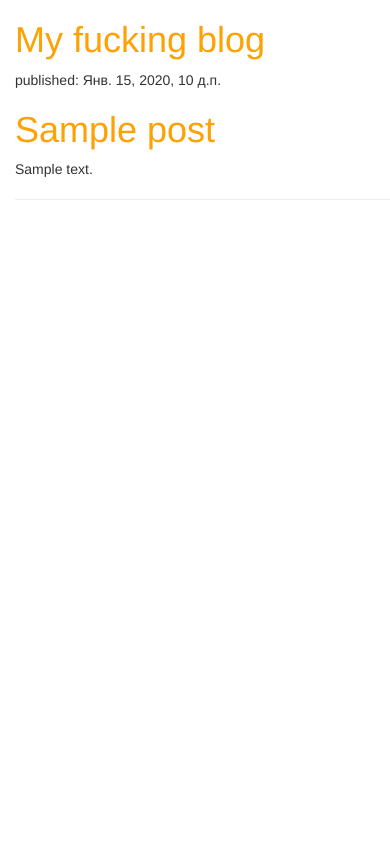
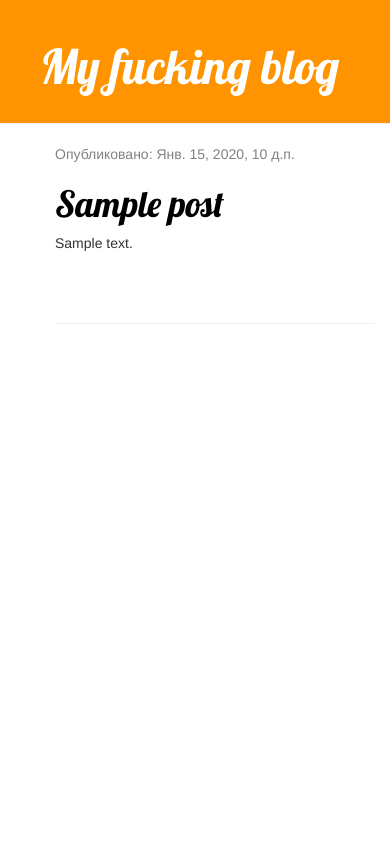
Before and after one commit to gtsyrfa/my-first-blog, a Django app: template blog/templates/blog/post_list.html in a window 390 px wide. Run offline with Django 3.2, Linux system fonts and the light colour scheme; the template is opened without the code that fills it: most values are stand-ins (such as "Sample title", 1, 10 or a date in 2020); some libraries are stand-ins or nearby versions.

Commit message:
We cerate few dynamic feature and CSS

```diff
--- a/blog/static/css/blog.css
+++ b/blog/static/css/blog.css
@@ -1,7 +1,46 @@
-h1 a {
-    color: #FCA205;
+.page-header {
+    background-color: #ff9400;
+    margin-top: 0;
+    padding: 20px 20px 20px 40px;
 }
 
-body {
-    padding-left: 15px;
+.page-header h1, .page-header h1 a, .page-header h1 a:visited, .page-header h1 a:active {
+    color: #ffffff;
+    font-size: 36pt;
+    text-decoration: none;
 }
+
+.content {
+    margin-left: 40px;
+}
+
+h1, h2, h3, h4 {
+    font-family: 'Lobster', cursive;
+}
+
+.date {
+    color: #828282;
+}
+
+.save {
+    float: right;
+}
+
+.post-form textarea, .post-form input {
+    width: 100%;
+}
+
+.top-menu, .top-menu:hover, .top-menu:visited {
+    color: #ffffff;
+    float: right;
+    font-size: 26pt;
+    margin-right: 20px;
+}
+
+.post {
+    margin-bottom: 70px;
+}
+
+.post h1 a, .post h1 a:visited {
+    color: #000000;
+}
--- /dev/null
+++ b/blog/templates/blog/base.html
@@ -0,0 +1,23 @@
+{% load static %}
+<html>
+    <head>
+        <title>Django Girls blog</title>
+        <link rel="stylesheet" href="//maxcdn.bootstrapcdn.com/bootstrap/3.2.0/css/bootstrap.min.css">
+        <link rel="stylesheet" href="//maxcdn.bootstrapcdn.com/bootstrap/3.2.0/css/bootstrap-theme.min.css">
+        <link href='//fonts.googleapis.com/css?family=Lobster&subset=latin,latin-ext' rel='stylesheet' type='text/css'>
+        <link rel="stylesheet" href="{% static 'css/blog.css' %}">
+    </head>
+<body>
+    <div class="page-header">
+        <h1><a href="/">My fucking blog</a></h1>
+    </div>
+    <div class="content container">
+        <div class="row">
+            <div class="col-md-8">
+            {% block content %}
+            {% endblock %}
+            </div>
+        </div>
+    </div>
+</body>
+</html>
--- a/blog/templates/blog/post_list.html
+++ b/blog/templates/blog/post_list.html
@@ -1,25 +1,14 @@
-<!DOCTYPE html>
-{% load static %}
-<html lang="en">
-<head>
-    <link rel="stylesheet" href="//maxcdn.bootstrapcdn.com/bootstrap/3.2.0/css/bootstrap.min.css">
-    <link rel="stylesheet" href="//maxcdn.bootstrapcdn.com/bootstrap/3.2.0/css/bootstrap-theme.min.css">
-    <link rel="stylesheet" href="{% static 'css/blog.css' %}">
-    <meta charset="UTF-8">
-    <title>Its my blog!</title>
+{% extends 'blog/base.html' %}
 
-</head>
-<body>
-        <div>
-            <h1><a href="/">My fucking blog</a></h1>
+{% block content %}
+    {% for post in posts %}
+        <div class="post">
+            <div class="date">
+                <p>Опубликовано: {{ post.published_date }}</p>
+            </div>
+                <h1><a href="{% url 'post_detail' pk=post.pk %}">{{ post.title }}</a></h1>
+                <p>{{ post.text|linebreaksbr }}</p>
         </div>
-        {% for post in posts %}
-    <div id=divpost>
-        <p>published: {{ post.published_date }}</p>
-        <h1><a href="">{{ post.title }}</a></h1>
-        <p>{{ post.text|linebreaksbr }}</p>
-    </div>
     <hr>
-        {% endfor %}
-</body>
-</html>
+    {% endfor %}
+{% endblock %}
--- a/blog/urls.py
+++ b/blog/urls.py
@@ -3,4 +3,5 @@ from . import views
 
 urlpatterns = [
     path('', views.post_list, name='post_list'),
+    path('post/<int:pk>/', views.post_detail, name='post_detail'),
 ]
--- a/blog/views.py
+++ b/blog/views.py
@@ -1,4 +1,4 @@
-from django.shortcuts import render
+from django.shortcuts import render,get_object_or_404
 from .models import Post
 from django.utils import timezone
 
@@ -8,3 +8,7 @@ from django.utils import timezone
 def post_list(request):
     posts = Post.objects.filter(published_date__lte=timezone.now()).order_by('published_date')
     return render(request, 'blog/post_list.html', {'posts': posts})
+
+def post_detail(request,pk):
+    post = get_object_or_404(Post, pk=pk)
+    return render(request, 'blog/post_detail.html', {'post': post})
```
Also changed, not shown: blog/templates/blog/post_detail.html (added, +13 -0 lines), manage.py (line endings or trailing spaces).
